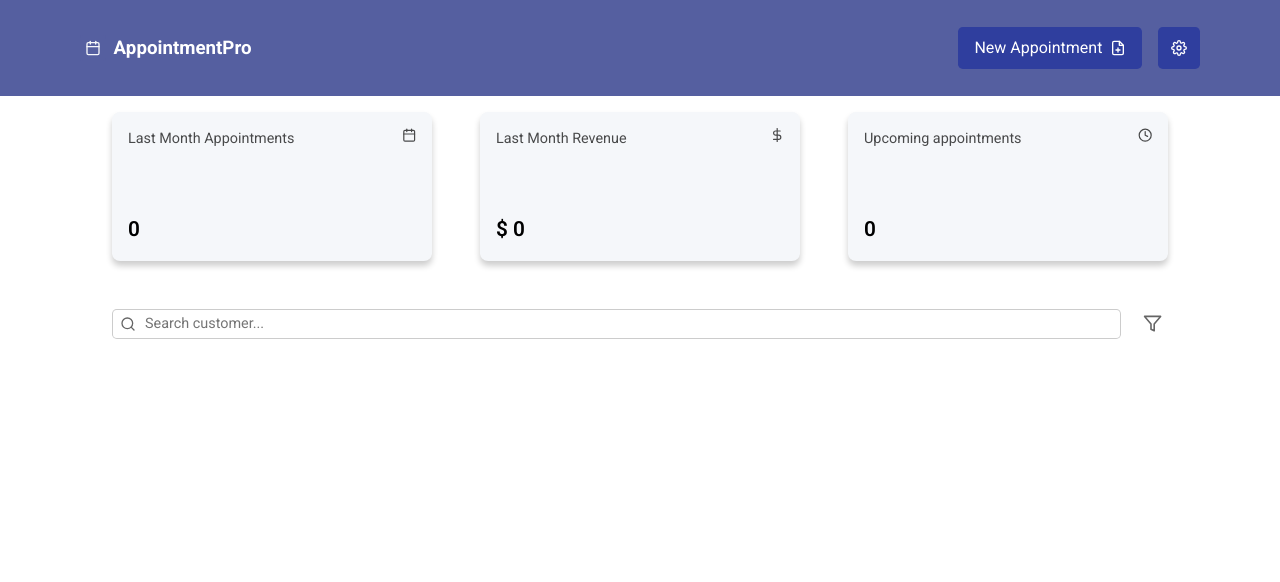
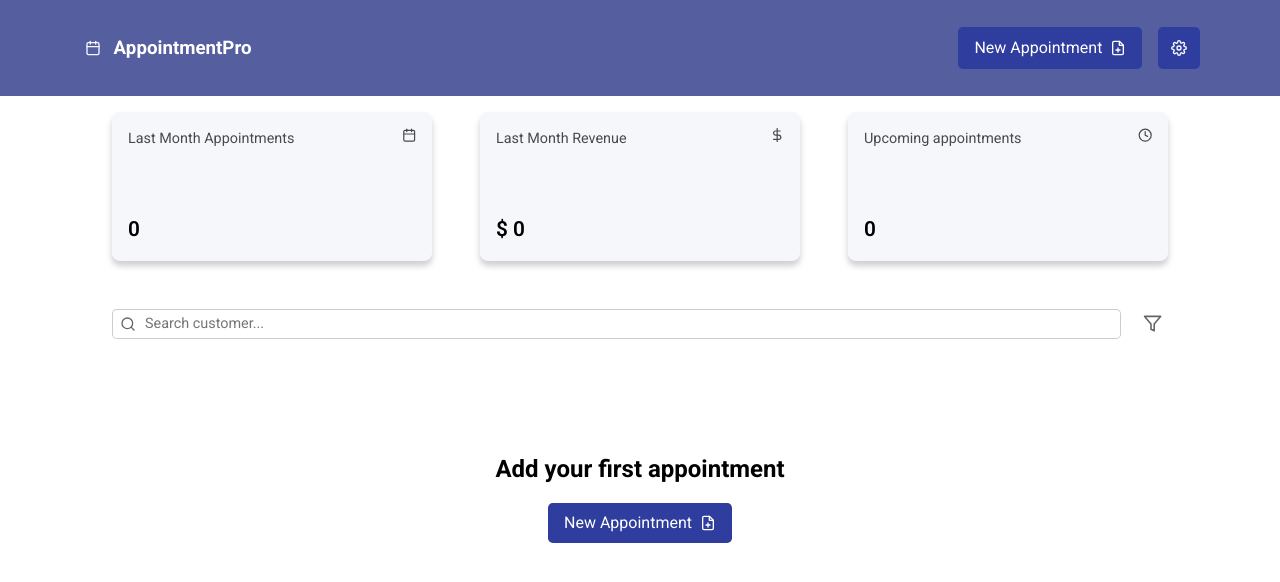
Before and after one commit to gedadev/appointment-manager, a React (Vite) app in the folder frontend/: page /dashboard in a window 1280 px wide. Shown: the top 582 px of the page. Built offline with nearby package versions, Linux system fonts and the light colour scheme.

Commit message:
Add first appointment functionality when no appointments are retrieved

```diff
--- a/frontend/src/components/Dashboard/NextAppointments.jsx
+++ b/frontend/src/components/Dashboard/NextAppointments.jsx
@@ -1,12 +1,22 @@
 import { useState } from "react";
 import { useAppointment } from "../../hooks/useAppointment";
 import { days, months } from "../../utils/main";
-import { FiCalendar, FiClock, FiDollarSign, FiFileText } from "react-icons/fi";
+import {
+  FiCalendar,
+  FiClock,
+  FiDollarSign,
+  FiFilePlus,
+  FiFileText,
+} from "react-icons/fi";
 import toast from "react-hot-toast";
+import { AppointmentModal } from "../AppointmentModal";
 
 export function NextAppointments() {
+  const [activeModal, setActiveModal] = useState(false);
   const { appointments, filteredAppointments, appointmentsFilters } =
     useAppointment();
+
+  const toggleModal = () => setActiveModal(!activeModal);
 
   const getAppointments = () => {
     const sortByDate = (appointmentsList) => {
@@ -27,10 +37,22 @@ export function NextAppointments() {
 
   return (
     <div className="next-appointments-container">
-      {appointments.length > 0 &&
+      {appointments.length > 0 ? (
         getAppointments().map((appointment) => (
           <AppointmentCard key={appointment._id} appointment={appointment} />
-        ))}
+        ))
+      ) : (
+        <div className="first-appointment">
+          <h1>Add your first appointment</h1>
+          <button className="new-appointment-button" onClick={toggleModal}>
+            New Appointment <FiFilePlus />
+          </button>
+          <AppointmentModal
+            activeModal={activeModal}
+            toggleModal={toggleModal}
+          />
+        </div>
+      )}
     </div>
   );
 }
--- a/frontend/src/styles/Dashboard.css
+++ b/frontend/src/styles/Dashboard.css
@@ -254,3 +254,13 @@
   align-items: center;
   gap: 0.5rem;
 }
+
+.first-appointment {
+  grid-column: 1/4;
+  place-self: center;
+  display: flex;
+  flex-direction: column;
+  align-items: center;
+  gap: 1rem;
+  margin: 5rem auto;
+}
```
